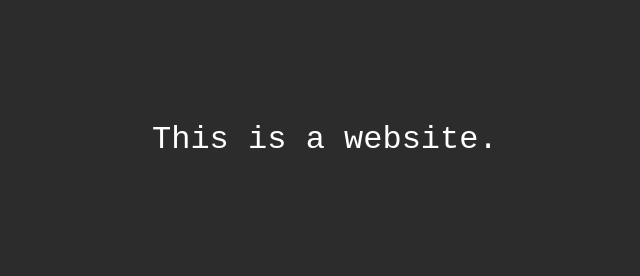
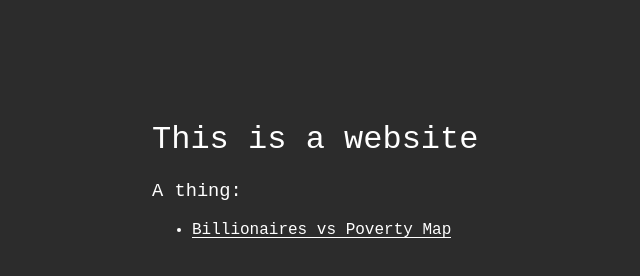
Before and after one commit to BrianLincoln/brianlincoln.me, a plain HTML site: page index.html in a window 1280 px wide. Shown: the whole page, without its empty margins (8-648 px from the left). Drawn offline with Linux system fonts and the light colour scheme.

Commit message:
add link to map, update styles

```diff
--- a/css/style.css
+++ b/css/style.css
@@ -4,7 +4,9 @@ html {
   font-family: "Courier New", "monospace";
 }
 
-h1 {
+h1,
+h2,
+h3 {
   font-weight: normal;
 }
 
@@ -13,3 +15,22 @@ body {
   max-width: 960px;
   padding: 100px;
 }
+
+a,
+a:visited {
+  color: #fff;
+  text-decoration: none;
+  position: relative;
+}
+
+a:after {
+  content: "";
+
+  width: 100%;
+  position: absolute;
+  left: 0;
+  bottom: 1px;
+
+  border-width: 0 0 1px;
+  border-style: solid;
+}
--- a/index.html
+++ b/index.html
@@ -7,6 +7,14 @@
   </head>
 
   <body>
-    <h1>This is a website.</h1>
+    <h1>This is a website</h1>
+    <h3>A thing:</h3>
+    <ul>
+      <li>
+        <a href="http://brianlincoln.me/billionaires-vs-poverty/"
+          >Billionaires vs Poverty Map</a
+        >
+      </li>
+    </ul>
   </body>
 </html>
```
